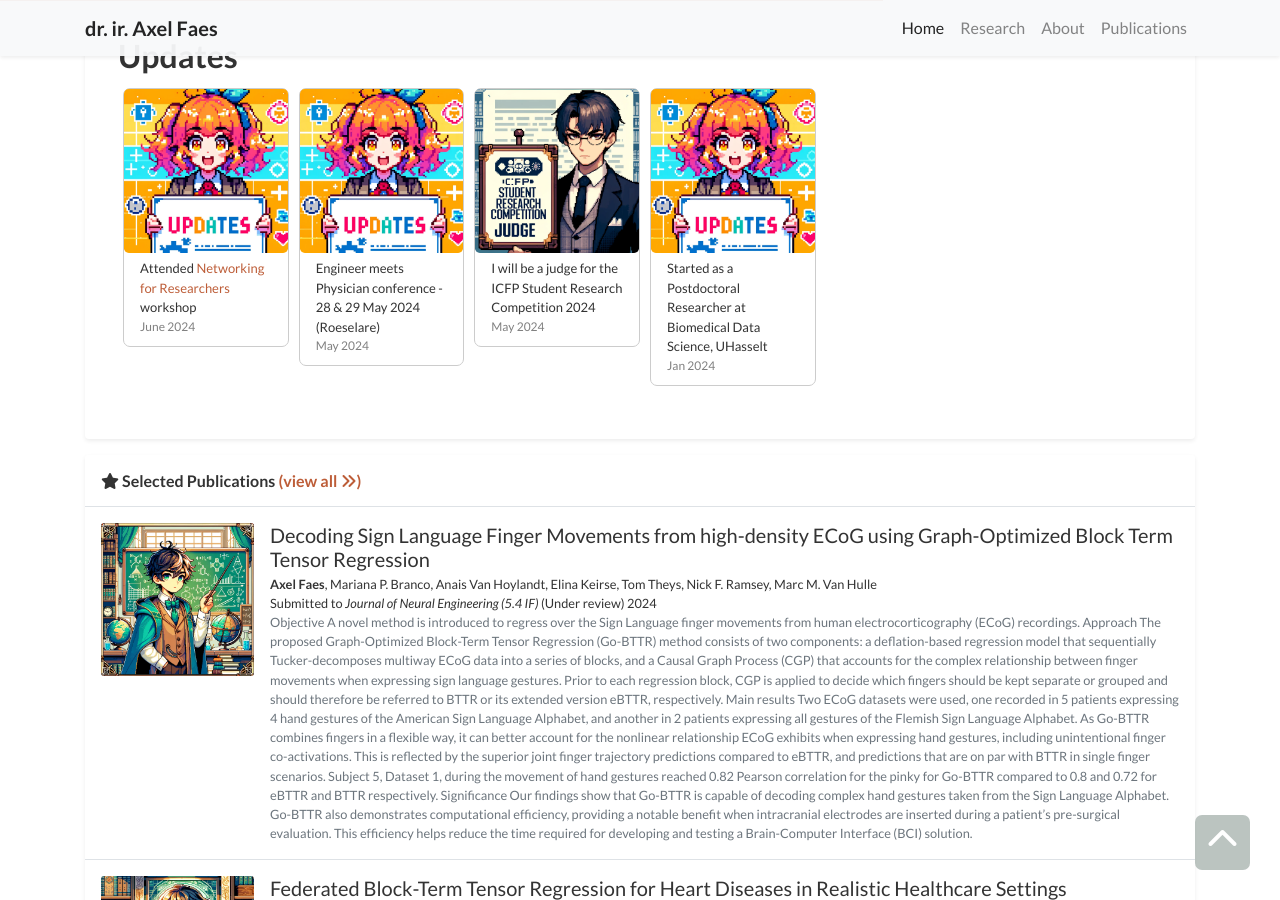
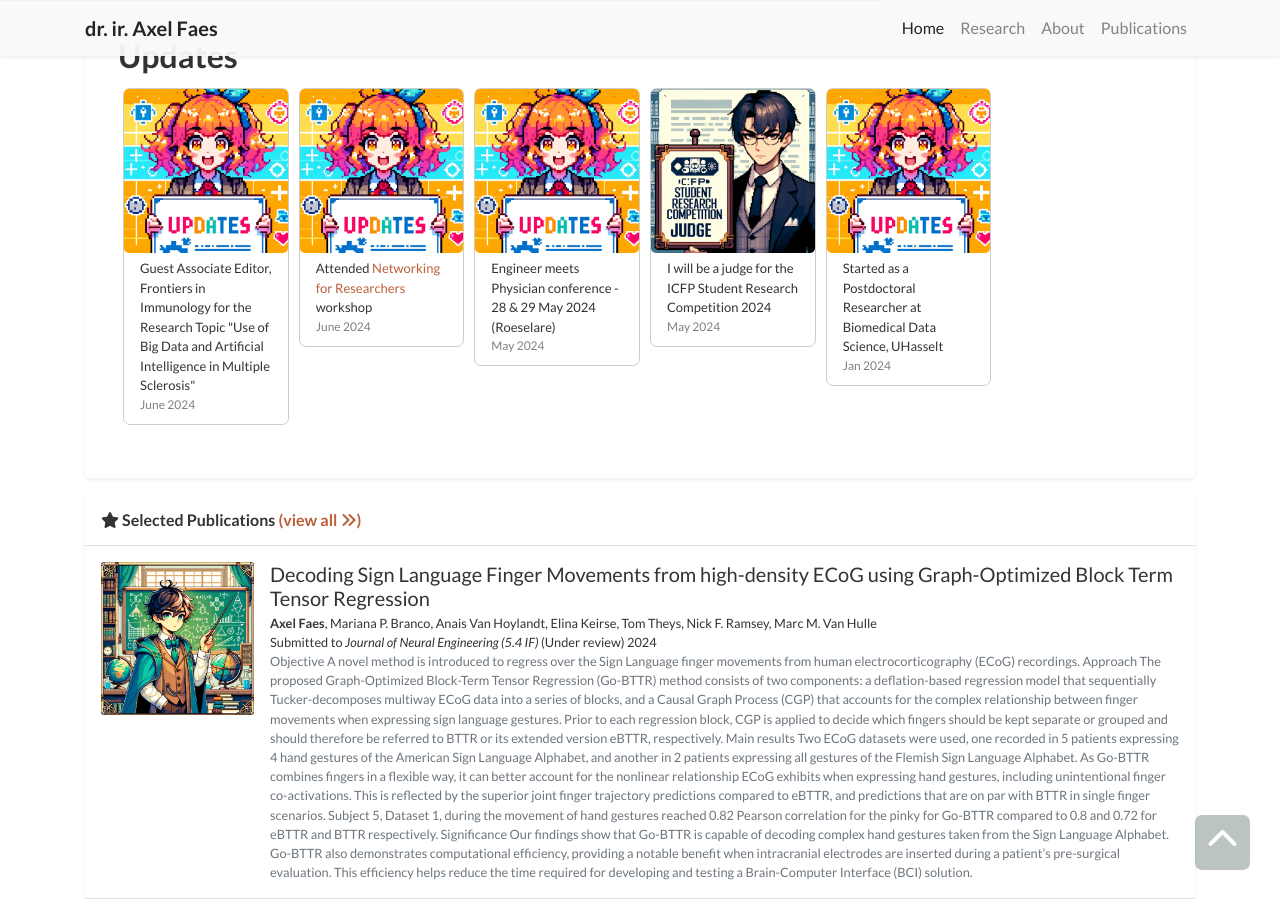
Before and after one commit to TheAxeC/theaxec.github.io, a Jekyll site: the page built from _pages/index.md, in a window 1280 px wide and 900 px high, scrolled down 1694 px. Built offline with Jekyll 4.4.1, drawn with Linux system fonts in a browser that asks for light colours; a style sheet for code colours, icons or effects is not loaded.

Commit message:
update website

```diff
--- a/_data/publications.yml
+++ b/_data/publications.yml
@@ -221,7 +221,7 @@ posters:
 other:
     title: Other
     papers:
-      - authors: Editor
+      - authors: Guest Associate Editor
         title: "Use of Big Data and Artificial Intelligence in Multiple Sclerosis"
         url: ""
         pub_date: 2024
--- a/_data/website.yml
+++ b/_data/website.yml
@@ -154,6 +154,9 @@ covers:
 
 updates:
   - picture: /assets/images/updates/default.webp
+    desc: Guest Associate Editor, Frontiers in Immunology for the Research Topic "Use of Big Data and Artificial Intelligence in Multiple Sclerosis"
+    time: June 2024
+  - picture: /assets/images/updates/default.webp
     desc: Attended <a href="https://www.linkedin.com/feed/update/urn:li:share:7208443237794000896">Networking for Researchers</a> workshop
     time: June 2024
   - picture: /assets/images/updates/default.webp
```
